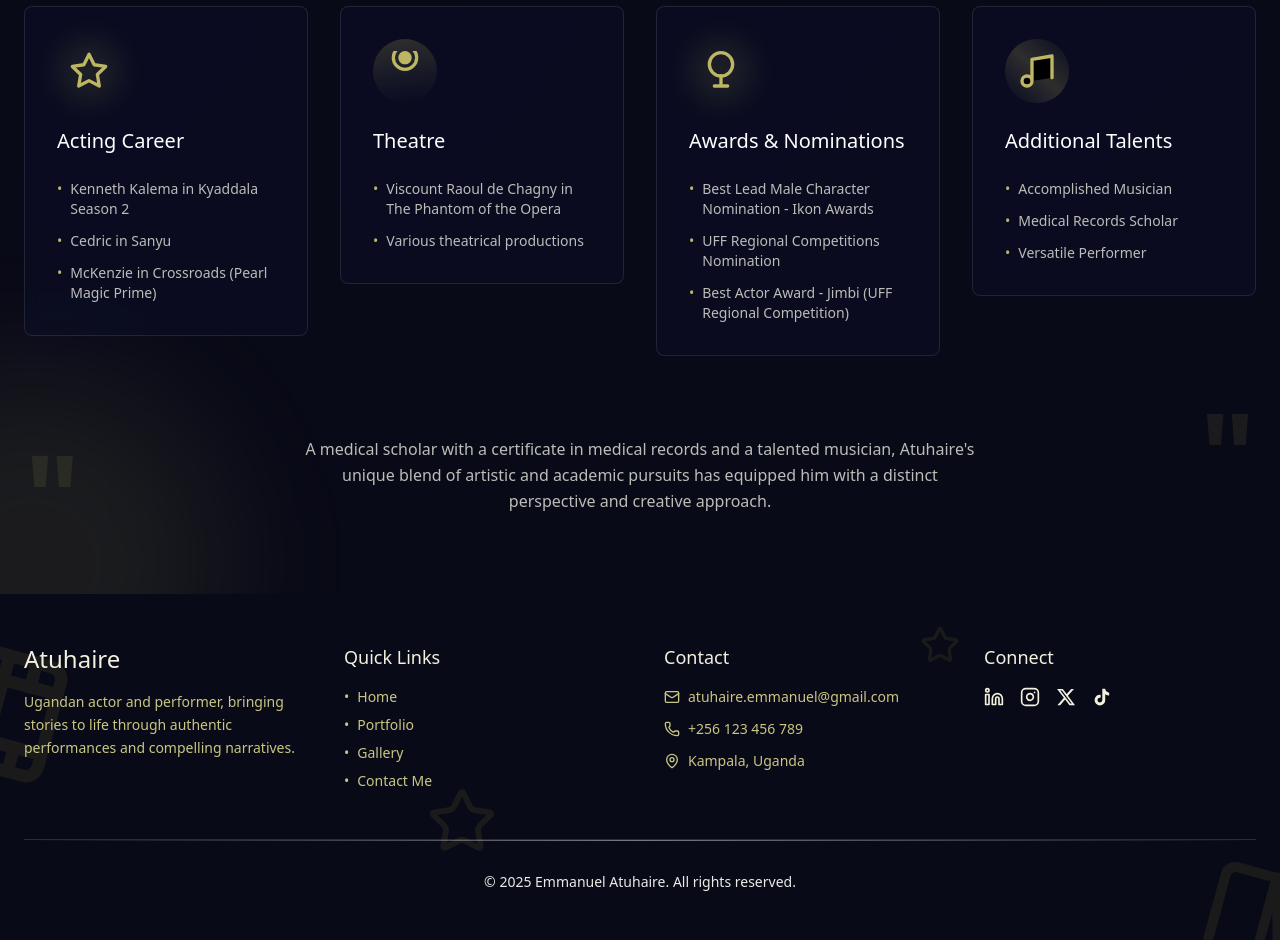
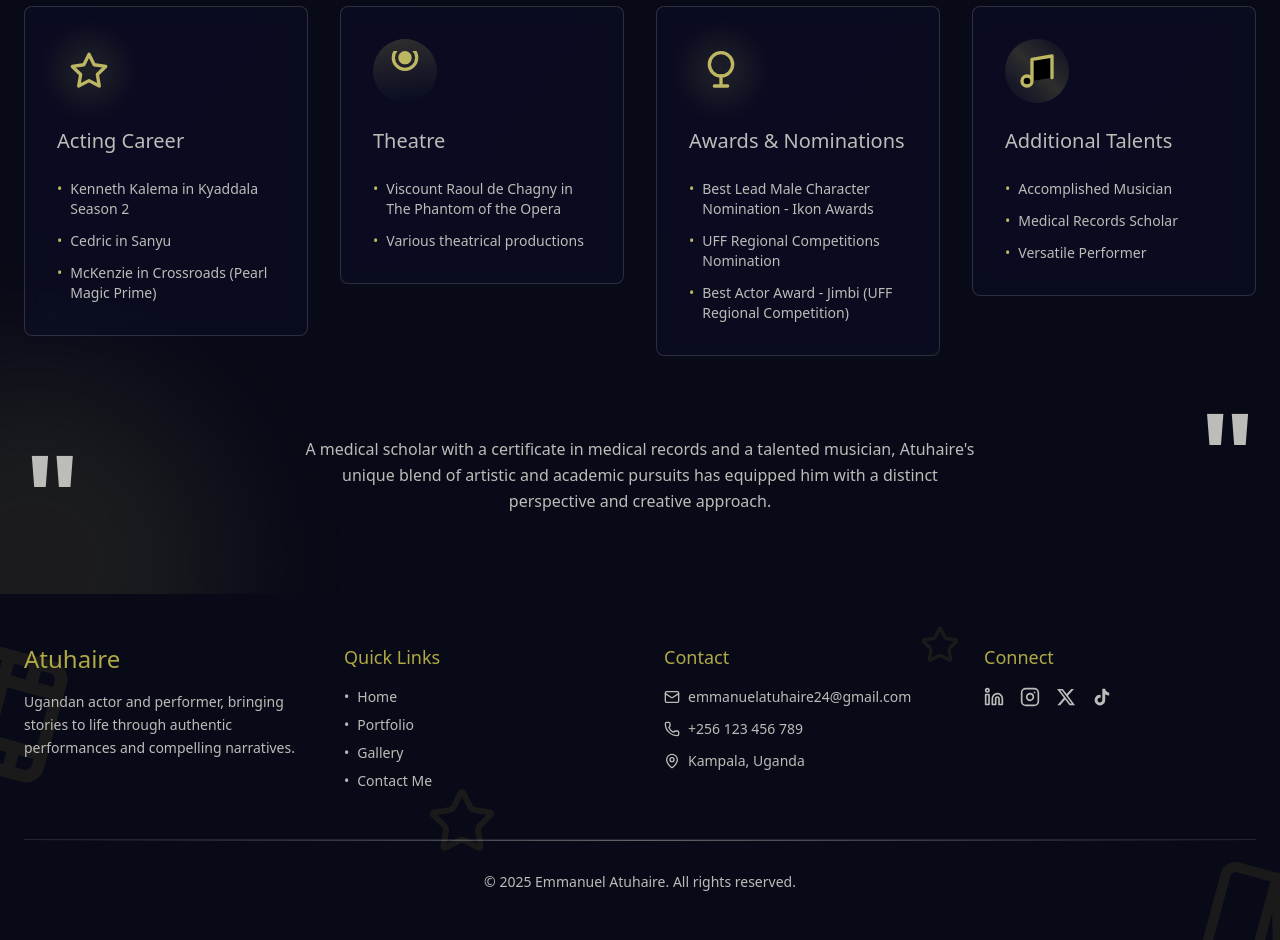
Before and after one commit to charlesaroma/atuhaire-emmanuel-portfolio, a React (Vite) app: page /portfolio in a window 1280 px wide. Shown: the part 1180-2120 px from the top of the page. Built offline with nearby package versions, Linux system fonts and the light colour scheme.

Commit message:
final touches

```diff
--- a/src/components/contactPage/Contact.jsx
+++ b/src/components/contactPage/Contact.jsx
@@ -52,8 +52,8 @@ const Contact = () => {
     {
       icon: <Mail className="w-5 h-5" />,
       title: "Email",
-      value: "atuhaire.emmanuel@gmail.com",
-      link: "mailto:atuhaire.emmanuel@gmail.com"
+      value: "emmanuelatuhaire24@gmail.com",
+      link: "mailto:emmanuelatuhaire24@gmail.com"
     },
     {
       icon: <Phone className="w-5 h-5" />,
--- a/src/components/navigation/Footer.jsx
+++ b/src/components/navigation/Footer.jsx
@@ -128,7 +128,7 @@ const Footer = () => {
       >
         <Star
           size={70}
-          className="text-[var(--color-secondary-500)] drop-shadow-[0_0_10px_var(--color-secondary-500)] filter-none"
+          className="text-[var(--color-secondary-500)] drop-shadow-[0_0_10px_var(--color-accent-600)] filter-none"
         />
       </MotionDiv>
 
@@ -142,10 +142,10 @@ const Footer = () => {
             className="space-y-4 relative group text-center md:text-left"
           >
             <div className="absolute inset-0 bg-gradient-radial from-[var(--color-secondary-400)]/5 to-transparent opacity-0 group-hover:opacity-100 transition-opacity duration-700" />
-            <h2 className="text-2xl font-medium text-[var(--color-secondary-50)] relative">
+            <h2 className="text-2xl font-medium text-[var(--color-secondary)] relative">
               Atuhaire
             </h2>
-            <p className="text-[var(--color-secondary-300)] text-sm leading-relaxed">
+            <p className="text-[var(--color-accent-600)] text-sm leading-relaxed">
               Ugandan actor and performer, bringing stories to life through authentic performances and compelling narratives.
             </p>
           </MotionDiv>
@@ -158,7 +158,7 @@ const Footer = () => {
             transition={{ delay: 0.1 }}
             className="space-y-4 text-center md:text-left"
           >
-            <h3 className="text-lg font-medium text-[var(--color-secondary-50)]">
+            <h3 className="text-lg font-medium text-[var(--color-secondary)]">
               Quick Links
             </h3>
             <ul className="space-y-2">
@@ -171,7 +171,7 @@ const Footer = () => {
                 >
                   <MotionLink
                     to={link.path}
-                    className="text-[var(--color-secondary-300)] hover:text-[var(--color-secondary-500)] transition-colors duration-300 text-sm flex items-center gap-2 justify-center md:justify-start"
+                    className="text-[var(--color-accent-600)] hover:text-[var(--color-secondary-500)] transition-colors duration-300 text-sm flex items-center gap-2 justify-center md:justify-start"
                     whileHover={{ x: 5 }}
                   >
                     <span>•</span> {link.name}
@@ -189,23 +189,23 @@ const Footer = () => {
             transition={{ delay: 0.2 }}
             className="space-y-4 text-center md:text-left"
           >
-            <h3 className="text-lg font-medium text-[var(--color-secondary-50)]">Contact</h3>
+            <h3 className="text-lg font-medium text-[var(--color-secondary)]">Contact</h3>
             <ul className="space-y-3">
-              <li className="flex items-center space-x-2 text-[var(--color-secondary-300)] text-sm group justify-center md:justify-start">
-                <Mail size={16} className="group-hover:text-[var(--color-secondary-400)]" />
-                <span className="group-hover:text-[var(--color-secondary-400)] transition-colors duration-300">
-                  atuhaire.emmanuel@gmail.com
+              <li className="flex items-center space-x-2 text-[var(--color-accent-600)] text-sm group justify-center md:justify-start">
+                <Mail size={16} className="group-hover:text-[var(--color-accent-600)]" />
+                <span className="group-hover:text-[var(--color-secondary-300)] transition-colors duration-300">
+                  emmanuelatuhaire24@gmail.com
                 </span>
               </li>
-              <li className="flex items-center space-x-2 text-[var(--color-secondary-300)] text-sm group justify-center md:justify-start">
-                <Phone size={16} className="group-hover:text-[var(--color-secondary-400)]" />
-                <span className="group-hover:text-[var(--color-secondary-400)] transition-colors duration-300">
+              <li className="flex items-center space-x-2 text-[var(--color-accent-600)] text-sm group justify-center md:justify-start">
+                <Phone size={16} className="group-hover:text-[var(--color-secondary-300)]" />
+                <span className="group-hover:text-[var(--color-secondary-300)] transition-colors duration-300">
                   +256 123 456 789
                 </span>
               </li>
-              <li className="flex items-center space-x-2 text-[var(--color-secondary-300)] text-sm group justify-center md:justify-start">
-                <MapPin size={16} className="group-hover:text-[var(--color-secondary-400)]" />
-                <span className="group-hover:text-[var(--color-secondary-400)] transition-colors duration-300">
+              <li className="flex items-center space-x-2 text-[var(--color-accent-600)] text-sm group justify-center md:justify-start">
+                <MapPin size={16} className="group-hover:text-[var(--color-secondary-300)]" />
+                <span className="group-hover:text-[var(--color-secondary-300)] transition-colors duration-300">
                   Kampala, Uganda
                 </span>
               </li>
@@ -220,7 +220,7 @@ const Footer = () => {
             transition={{ delay: 0.3 }}
             className="space-y-4 text-center md:text-left"
           >
-            <h3 className="text-lg font-medium text-[var(--color-secondary-50)]">Connect</h3>
+            <h3 className="text-lg font-medium text-[var(--color-secondary)]">Connect</h3>
             <div className="flex space-x-4 justify-center md:justify-start">
               {socialLinks.map((social, index) => (
                 <MotionA
@@ -228,7 +228,7 @@ const Footer = () => {
                   href={social.url}
                   target="_blank"
                   rel="noopener noreferrer"
-                  className="text-[var(--color-secondary-50)] hover:text-[var(--color-secondary-400)] transition relative"
+                  className="text-[var(--color-accent-600)] hover:text-[var(--color-secondary-300)] transition relative"
                   whileHover={{
                     scale: 1.2,
                     rotate: 360,
@@ -248,10 +248,10 @@ const Footer = () => {
           initial={{ opacity: 0 }}
           whileInView={{ opacity: 1 }}
           viewport={{ once: true }}
-          className="mt-12 pt-8 border-t border-[var(--color-accent-500)]/15 text-center relative"
+          className="mt-12 pt-8 border-t border-[var(--color-accent-600)]/15 text-center relative"
         >
-          <div className="absolute left-0 z-10 right-0 top-0 h-[1px] bg-gradient-to-r from-transparent via-[var(--color-accent-400)]/50 to-transparent" />
-          <p className="text-[var(--color-accent-300)] text-sm">
+          <div className="absolute left-0 z-10 right-0 top-0 h-[1px] bg-gradient-to-r from-transparent via-[var(--color-accent-600)]/50 to-transparent" />
+          <p className="text-[var(--color-accent-600)] text-sm">
             © {new Date().getFullYear()} Emmanuel Atuhaire. All rights reserved.
           </p>
         </MotionDiv>
--- a/src/components/navigation/Navbar.jsx
+++ b/src/components/navigation/Navbar.jsx
@@ -231,7 +231,7 @@ const Navbar = () => {
                       href={social.url}
                       target="_blank"
                       rel="noopener noreferrer"
-                      className="text-gray-300 hover:text-[--color-primary] transition-colors duration-300"
+                      className="text-[var(--color-accent-600)] hover:text-[--color-primary] transition-colors duration-300"
                       whileHover={{ scale: 1.2, rotate: 360 }}
                       whileTap={{ scale: 0.9 }}
                     >
--- a/src/components/portfolioPage/PortfolioBio.jsx
+++ b/src/components/portfolioPage/PortfolioBio.jsx
@@ -204,7 +204,7 @@ const PortfolioBio = () => {
           initial={{ opacity: 0, y: 20 }}
           whileInView={{ opacity: 1, y: 0 }}
           viewport={{ once: true }}
-          className="text-4xl md:text-6xl font-normal text-white mb-12 leading-tight"
+          className="text-4xl md:text-6xl font-normal text-[var(--color-accent-500)] mb-12 leading-tight"
         >
           EMMANUEL <br />
           <span className="text-[var(--color-secondary-400)]">ATUHAIRE</span>
@@ -237,11 +237,11 @@ const PortfolioBio = () => {
               className="group relative"
             >
               <div className="absolute inset-0 bg-gradient-to-br from-[var(--color-primary)]/20 to-transparent rounded-lg transform group-hover:scale-105 transition-transform duration-300"></div>
-              <div className="relative bg-[var(--color-primary-800)]/30 backdrop-blur-sm rounded-lg p-8 border border-white/10">
+              <div className="relative bg-[var(--color-primary-800)]/30 backdrop-blur-sm rounded-lg p-8 border border-[var(--color-accent-600)]/20">
                 <div className="text-[var(--color-secondary-400)] mb-6 group-hover:scale-110 transition-transform duration-300">
                   {achievement.icon}
                 </div>
-                <h3 className="text-xl font-normal text-white mb-6">
+                <h3 className="text-xl font-normal text-[var(--color-accent-600)] mb-6">
                   {achievement.title}
                 </h3>
                 <ul className="space-y-3">
@@ -267,13 +267,13 @@ const PortfolioBio = () => {
           viewport={{ once: true }}
           className="mt-20 relative"
         >
-          <div className="absolute left-0 top-0 text-[120px] leading-none text-[var(--color-secondary-400)]/10 font-bold">"</div>
+          <div className="absolute left-0 top-0 text-[120px] leading-none text-[var(--color-accent-600)] font-bold">"</div>
           <p className="text-[var(--color-accent-600)] text-sm md:text-base leading-relaxed text-center max-w-3xl mx-auto pl-12 pr-12">
             A medical scholar with a certificate in medical records and a talented musician,
             Atuhaire's unique blend of artistic and academic pursuits has equipped him with
             a distinct perspective and creative approach.
           </p>
-          <div className="absolute right-0 bottom-0 text-[120px] leading-none text-[var(--color-secondary-400)]/10 font-bold">"</div>
+          <div className="absolute right-0 bottom-0 text-[120px] leading-none text-[var(--color-accent-600)] font-bold">"</div>
         </motion.div>
       </div>
     </div>
--- a/src/components/portfolioPage/PortfolioHero.jsx
+++ b/src/components/portfolioPage/PortfolioHero.jsx
@@ -22,7 +22,7 @@ const PortfolioHero = () => {
     <div className="relative h-[calc(100svh-4rem)] md:h-[calc(100svh-5rem)] w-full overflow-hidden">
       {/* Background Text */}
       <motion.h1
-        className="absolute inset-0 flex items-center justify-center text-[10vw] sm:text-[12vw] md:text-[15vw] font-bold text-white/10 pointer-events-none z-0"
+        className="absolute inset-0 flex items-center justify-center text-[15vw] md:text-[16vw] lg:text-[17vw] font-bold text-[var(--color-accent-600)]/20 pointer-events-none z-0"
         initial={{ opacity: 0 }}
         animate={{ opacity: 1 }}
         transition={{ duration: 1 }}
@@ -65,7 +65,7 @@ const PortfolioHero = () => {
         transition={{ delay: 1 }}
       >
         <div className="flex flex-col items-center gap-2">
-          <div className="w-[1px] h-5 sm:h-6 md:h-8 lg:h-10 bg-white/20"></div>
+          <div className="w-[1px] h-5 sm:h-6 md:h-8 lg:h-10 bg-[var(--color-accent-600)]/30"></div>
           <span className="text-[8px] sm:text-[10px] md:text-xs tracking-widest opacity-50">SCROLL</span>
         </div>
       </motion.div>
```
Also changed, not shown: src/components/homePage/Showreel.jsx (+4 -3 lines).
